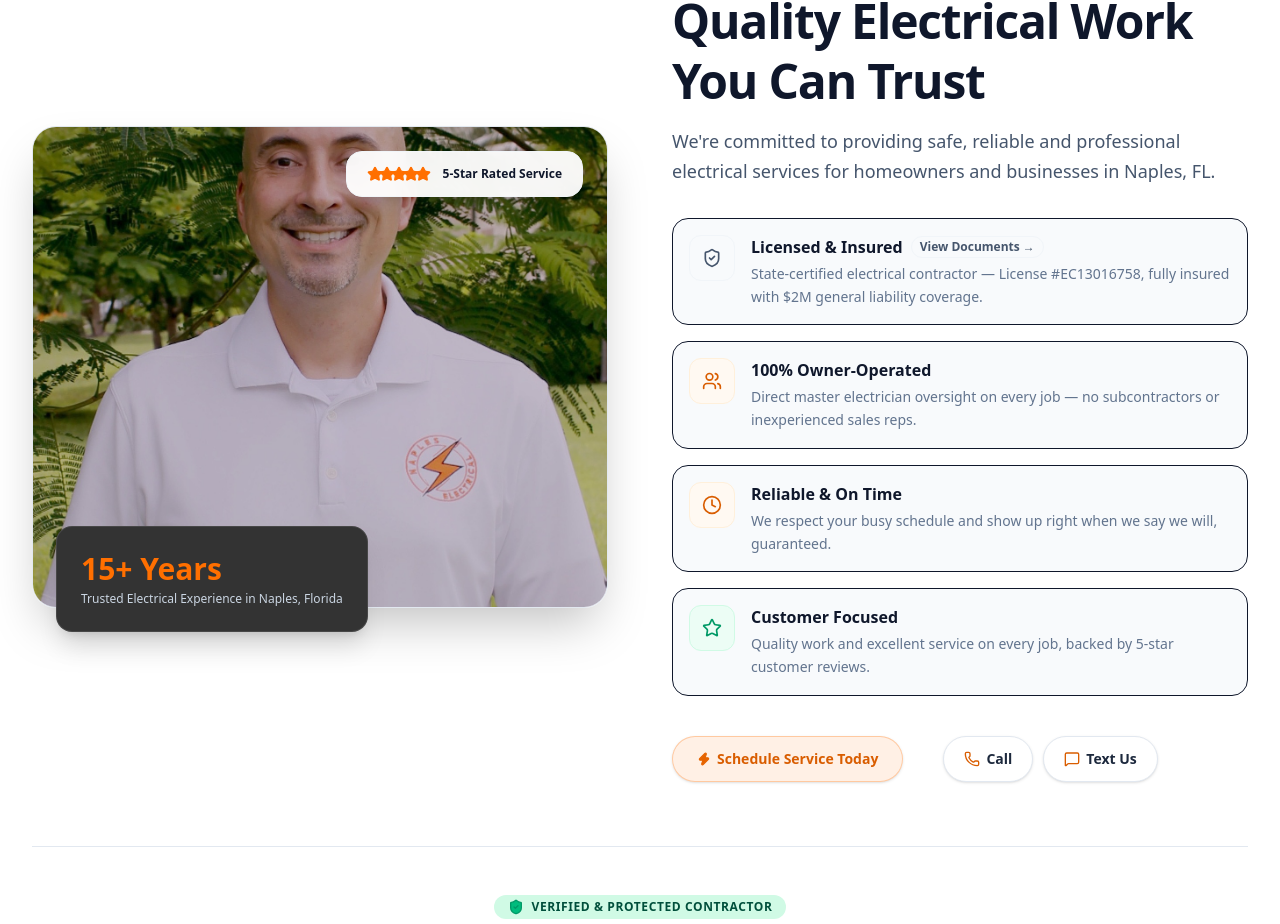
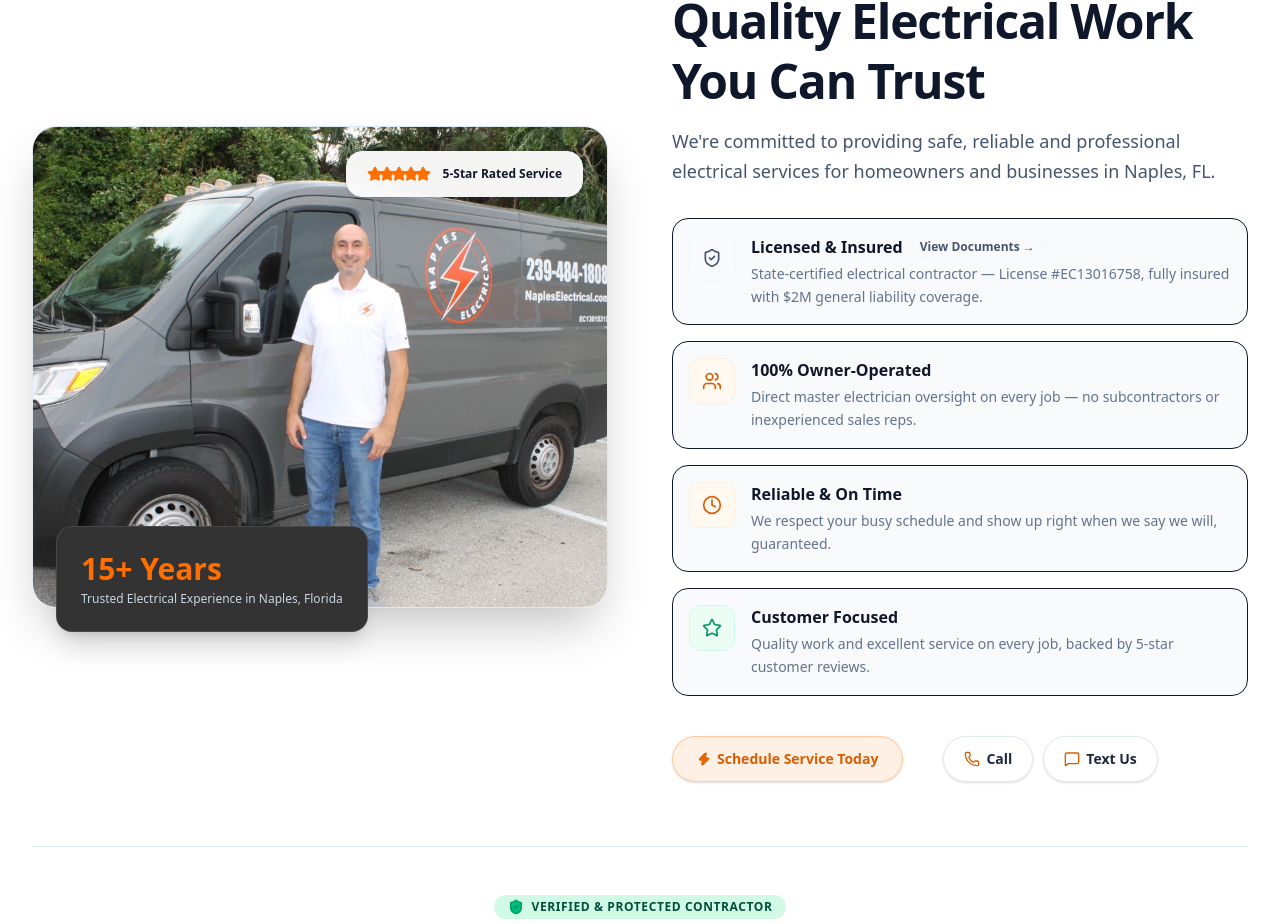
Before and after one commit to nidhins2002/NaplesElectrical, a Next.js app: page / in a window 1280 px wide. Shown: the part 3520-4444 px from the top of the page. Built offline with nearby package versions, Linux system fonts and the light colour scheme; no server answers.

Commit message:
feat: replace Why Choose Us section image with Naples Electrical van & owner photo

```diff
--- a/src/components/WhyChooseUs.tsx
+++ b/src/components/WhyChooseUs.tsx
@@ -194,11 +194,11 @@ export default function WhyChooseUs({ onOpenQuote }: WhyChooseUsProps) {
                 {/* Main Image */}
                 <div className="relative rounded-3xl overflow-hidden shadow-2xl border border-slate-200">
                   <Image
-                    src="/images/hero-electrician.jpg"
-                    alt="Quality Electrical Work Naples FL"
+                    src="/images/why-choose-us-van.jpg"
+                    alt="Naples Electrical Service Van and Owner"
                     width={600}
                     height={500}
-                    className="w-full h-[280px] sm:h-[380px] md:h-[480px] object-cover"
+                    className="w-full h-[280px] sm:h-[380px] md:h-[480px] object-cover object-center"
                   />
 
                   {/* Floating Badge overlay */}
```
Also changed, not shown: public/images/why-choose-us-van.jpg (added).
